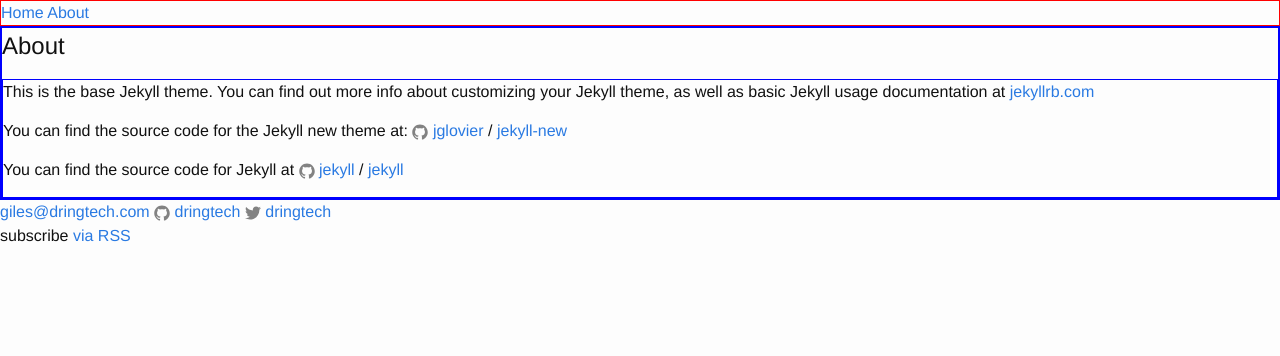
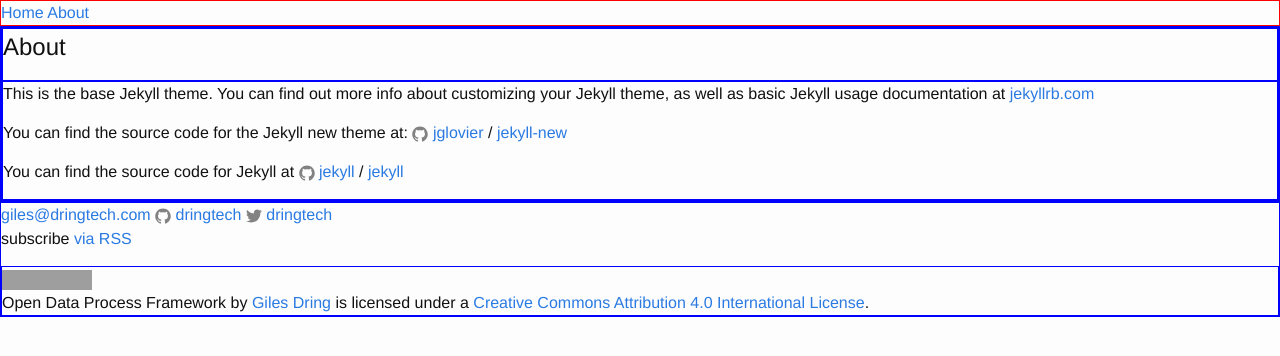
Before and after one commit to dringtech/odpf, a Jekyll site: the page built from about.md, in a window 1280 px wide. Shown: the top 356 px of the page. Built offline with Jekyll 4.4.1, drawn with Linux system fonts in a browser that asks for light colours; grey boxes are pictures that could not be loaded.

Commit message:
Adding license

```diff
--- a/_includes/footer.html
+++ b/_includes/footer.html
@@ -9,5 +9,6 @@
   {% endif %}
   <p>subscribe <a href="{{ "/feed.xml" | prepend: site.baseurl }}">via RSS</a></p>
 
+  {% include license.html %}
 
 </footer>
--- /dev/null
+++ b/_includes/license.html
@@ -0,0 +1,11 @@
+<aside>
+  <a rel="license" href="http://creativecommons.org/licenses/by/4.0/">
+    <img alt="Creative Commons License" style="border-width:0" src="https://i.creativecommons.org/l/by/4.0/88x31.png" />
+  </a>
+  <br>
+  <span xmlns:dct="http://purl.org/dc/terms/" property="dct:title">Open Data Process Framework</span>
+  by <a xmlns:cc="http://creativecommons.org/ns#" href="https://odpf.dring.tech"
+  property="cc:attributionName" rel="cc:attributionURL">Giles Dring</a> is
+  licensed under a
+  <a rel="license" href="http://creativecommons.org/licenses/by/4.0/">Creative Commons Attribution 4.0 International License</a>.
+</aside>
--- a/_sass/_wireframe.scss
+++ b/_sass/_wireframe.scss
@@ -1,5 +1,5 @@
 
-section, main, article {
+section, main, article, aside, footer, header {
   border: 1px solid blue;
 }
 
```
